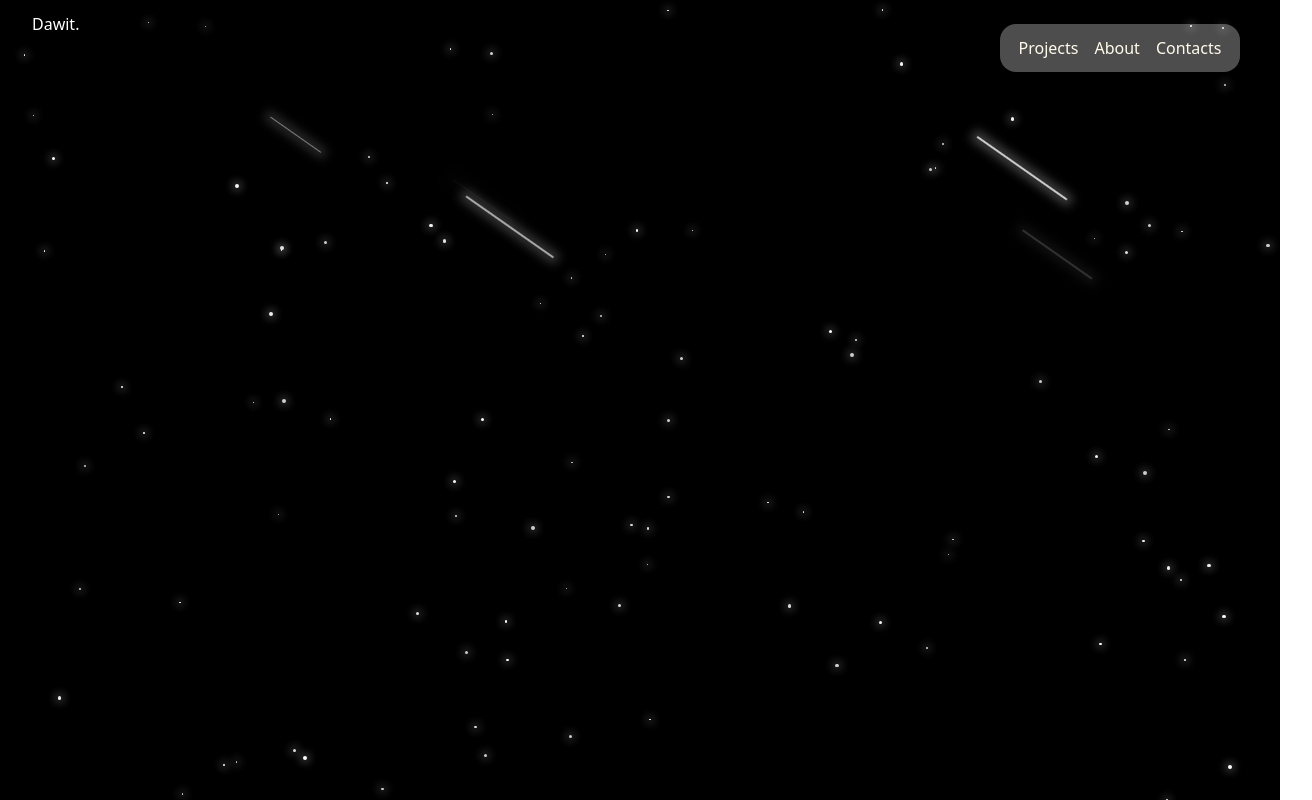
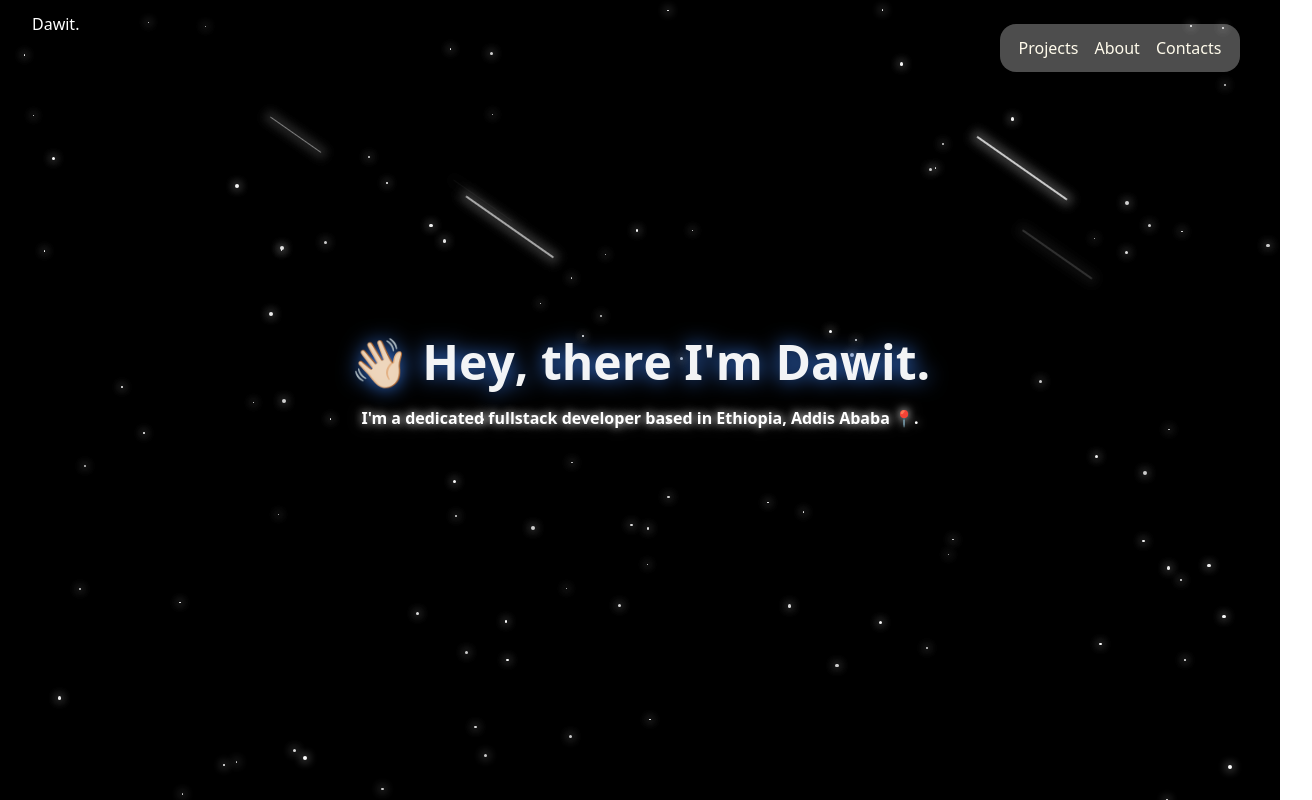
Before and after one commit to Dawit-coder/dawitteshome, a React (Vite) app: page / in a window 1280 px wide. Shown: the whole page, 1312 px wide, since content can reach past the window. Built offline with nearby package versions, Linux system fonts and the light colour scheme.

Commit message:
Implement Hero section

```diff
--- /dev/null
+++ b/src/Components/Hero.jsx
@@ -0,0 +1,43 @@
+import gsap from "gsap";
+import { useGSAP } from '@gsap/react'
+import { SplitText } from "gsap/all";
+
+gsap.registerPlugin(SplitText, useGSAP);
+
+export default function Hero() {
+
+  useGSAP(() => {
+    const titleSplit = new SplitText('#title', { type: 'chars, words'  });
+    const paraSplit = new SplitText('#para', { type : 'lines' })
+
+    gsap.from(titleSplit.chars, {
+      yPercent: 90,
+      duration: 0.5,
+      ease: 'power2.out',
+      stagger: 0.02,
+      autoRound: false
+    })
+
+    gsap.from(paraSplit.lines, {
+      opacity: 0,
+      yPercent: 100,
+      duration: 0.6,
+      ease: 'expo.out',
+      stagger: 0.05,
+      delay: 1
+    })
+
+  }, [])
+
+  return (
+    <section className="text-white h-[90vh] max-w-full flex flex-col justify-center items-center backdrop-opacity-40 gap-5">
+      <div className="drop-shadow-[0_0_10px_#3b82f6] hover:drop-shadow-[0_0_15px_#3b82f6]">
+        <h2 id="title" className="text-white/95 text-5xl font-black">👋🏻 Hey, there I'm Dawit.</h2>
+      </div>
+      <div>
+        <p id="para" className="font-semibold [text-shadow:_0_0_8px_rgba(255,255,255,0.9),_0_0_16px_rgba(255,255,255,0.4)]"> I'm a dedicated fullstack developer based in Ethiopia, Addis Ababa 📍.</p>
+      </div>
+
+    </section>
+  );
+}
--- a/src/Pages/Home.jsx
+++ b/src/Pages/Home.jsx
@@ -1,13 +1,15 @@
 import React from 'react'
 import StarBackground from '../Components/StarBackground'
 import Navbar from '../Components/Navbar'
+import Hero from '../Components/Hero'
 
 
 const Home = () => {
   return (
-    <div>
+    <div className='overflow-hidden'>
       <StarBackground/>
       <Navbar/>
+      <Hero/>
     </div>
   )
 }
```
Also changed, not shown: package.json (+6 -1 lines), 1 other file (tests, documents, lock files or other folders).
